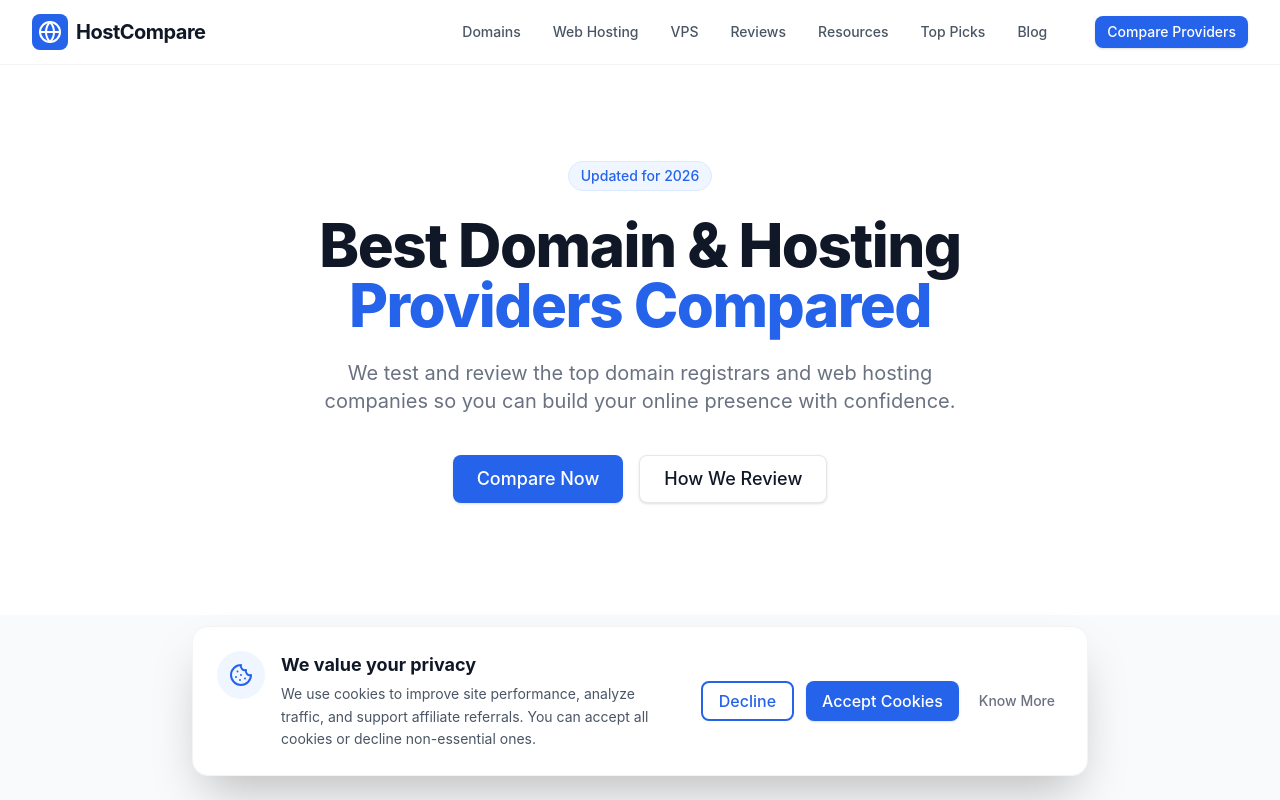
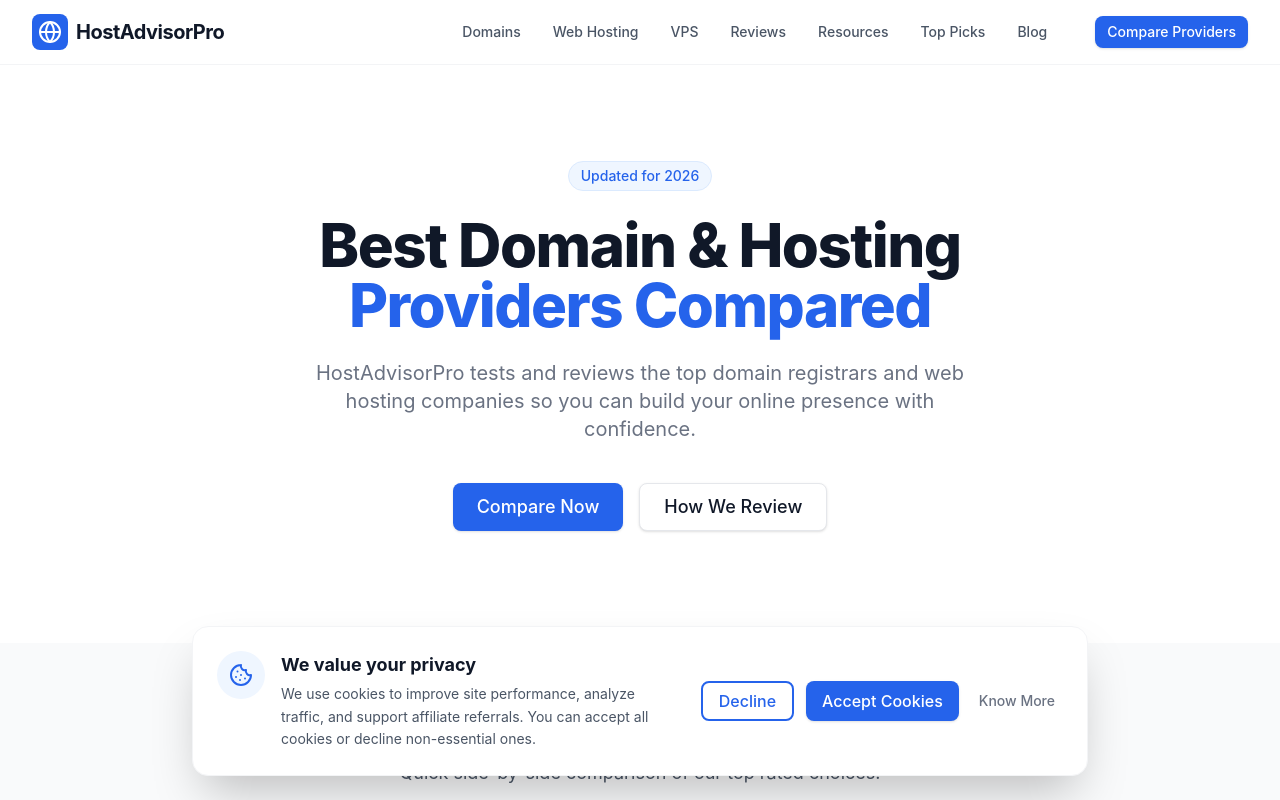
Before and after one commit to thekishanjangid/host_compare, a React (Vite) app: page / in a window 1280 px wide. Shown: the top 800 px of the page. Built offline with nearby package versions, Linux system fonts and the light colour scheme.

Commit message:
chore: rebrand site from HostCompare to HostAdvisorPro

```diff
--- a/index.html
+++ b/index.html
@@ -4,7 +4,7 @@
     <meta charset="UTF-8" />
     <link rel="icon" type="image/svg+xml" href="/vite.svg" />
     <meta name="viewport" content="width=device-width, initial-scale=1.0" />
-    <title>domain_hosting_project</title>
+    <title>HostAdvisorPro – Domain & Hosting Reviews and Comparisons</title>
   </head>
   <body>
     <div id="root"></div>
--- a/src/components/layout/Footer.jsx
+++ b/src/components/layout/Footer.jsx
@@ -12,7 +12,7 @@
               <div className="bg-brand-600 p-1.5 rounded-lg">
                 <Globe className="h-5 w-5 text-white" />
               </div>
-              <span className="text-xl font-bold text-white tracking-tight">HostCompare</span>
+              <span className="text-xl font-bold text-white tracking-tight">HostAdvisorPro</span>
             </Link>
             <p className="text-gray-400 text-sm leading-relaxed">
               We compare the best domain registrars and hosting providers to help you make informed decisions for your online presence.
@@ -51,7 +51,7 @@
 
         <div className="mt-12 border-t border-gray-800 pt-8">
           <p className="text-xs text-gray-500 text-center">
-            &copy; {new Date().getFullYear()} HostCompare. All rights reserved.
+            &copy; {new Date().getFullYear()} HostAdvisorPro. All rights reserved.
           </p>
           <p className="mt-4 text-xs text-gray-600 text-center max-w-2xl mx-auto">
             Disclosure: We may earn a commission when you purchase through links on our site. This comes at no extra cost to you and helps us maintain our high-quality content.
--- a/src/components/layout/Header.jsx
+++ b/src/components/layout/Header.jsx
@@ -29,7 +29,7 @@
               <div className="bg-brand-600 p-1.5 rounded-lg">
                 <Globe className="h-6 w-6 text-white" />
               </div>
-              <span className="text-xl font-bold text-gray-900 tracking-tight">HostCompare</span>
+              <span className="text-xl font-bold text-gray-900 tracking-tight">HostAdvisorPro</span>
             </Link>
           </div>
 
--- a/src/pages/About.jsx
+++ b/src/pages/About.jsx
@@ -16,7 +16,7 @@
         <section className="mb-16">
           <h2 className="text-3xl font-bold text-gray-900 mb-6">Who We Are</h2>
           <p className="text-lg text-gray-600 mb-6 leading-relaxed">
-            Welcome to our domain and hosting comparison hub. Founded in 2026, our mission is simple: to bring transparency to the often confusing world of web infrastructure. We are a team of developers, writers, and digital marketers who know how hard it can be to choose the right tools for a new project.
+            Welcome to HostAdvisorPro. Founded in 2026, our mission is simple: to bring transparency to the often confusing world of web infrastructure. We are a team of developers, writers, and digital marketers who know how hard it can be to choose the right tools for a new project.
           </p>
           <p className="text-lg text-gray-600 leading-relaxed">
             We are not a hosting company. We are an educational resource that tests, reviews, and compares services to help you make an informed decision.
--- a/src/pages/AffiliateDisclosure.jsx
+++ b/src/pages/AffiliateDisclosure.jsx
@@ -11,7 +11,7 @@
 
       <div className="max-w-3xl mx-auto px-4 sm:px-6 lg:px-8 py-16 prose prose-lg prose-blue text-gray-600">
         <p className="lead text-xl text-gray-800 mb-8">
-          The short version: We participate in affiliate programs. If you purchase through our links, we may earn a commission. This comes at no extra cost to you.
+          The short version: HostAdvisorPro participates in affiliate programs. If you purchase through our links, we may earn a commission. This comes at no extra cost to you.
         </p>
 
         <h3>Our Commitment to Honesty</h3>
--- a/src/pages/CookiesPolicy.jsx
+++ b/src/pages/CookiesPolicy.jsx
@@ -22,7 +22,7 @@
 
             <h2 className="text-2xl font-bold text-gray-900 mt-12 mb-6">2. How We Use Cookies</h2>
             <p>
-              At HostCompare, we use cookies to:
+              At HostAdvisorPro, we use cookies to:
             </p>
             <ul className="list-disc pl-6 space-y-2 mt-4 mb-8">
               <li>Ensure the basic functionality of our website works correctly.</li>
@@ -77,7 +77,7 @@
 
             <h2 className="text-2xl font-bold text-gray-900 mt-12 mb-6">Contact Us</h2>
             <p>
-              If you have any questions about our use of cookies, please contact us at privacy@hostcompare.com or visit our <a href="/contact" className="text-brand-600 hover:text-brand-700 underline">Contact page</a>.
+              If you have any questions about our use of cookies, please contact us at privacy@hostadvisorpro.com or visit our <a href="/contact" className="text-brand-600 hover:text-brand-700 underline">Contact page</a>.
             </p>
           </div>
         </div>
--- a/src/pages/Home.jsx
+++ b/src/pages/Home.jsx
@@ -25,7 +25,7 @@
             <span className="text-brand-600">Providers Compared</span>
           </h1>
           <p className="mt-4 max-w-2xl mx-auto text-xl text-gray-500 mb-10">
-            We test and review the top domain registrars and web hosting companies so you can build your online presence with confidence.
+            HostAdvisorPro tests and reviews the top domain registrars and web hosting companies so you can build your online presence with confidence.
           </p>
           <div className="flex justify-center gap-4">
             <Button size="lg" asChild>
--- a/src/pages/PrivacyPolicy.jsx
+++ b/src/pages/PrivacyPolicy.jsx
@@ -12,7 +12,7 @@
       <div className="max-w-3xl mx-auto px-4 sm:px-6 lg:px-8 py-16 prose prose-blue text-gray-600">
         <h3>1. Introduction</h3>
         <p>
-          This Privacy Policy explains how we collect, use, and protect your information when you visit our website. By using our site, you agree to the collection and use of information in accordance with this policy.
+          This Privacy Policy explains how HostAdvisorPro collects, uses, and protects your information when you visit our website. By using our site, you agree to the collection and use of information in accordance with this policy.
         </p>
 
         <h3>2. Information We Collect</h3>
--- a/src/pages/Terms.jsx
+++ b/src/pages/Terms.jsx
@@ -12,7 +12,7 @@
       <div className="max-w-3xl mx-auto px-4 sm:px-6 lg:px-8 py-16 prose prose-blue text-gray-600">
         <h3>1. Acceptance of Terms</h3>
         <p>
-          By accessing and using this website, you accept and agree to be bound by the terms and provision of this agreement. In addition, when using this websites particular services, you shall be subject to any posted guidelines or rules applicable to such services.
+          By accessing and using HostAdvisorPro, you accept and agree to be bound by the terms and provision of this agreement. In addition, when using this websites particular services, you shall be subject to any posted guidelines or rules applicable to such services.
         </p>
 
         <h3>2. Educational & Informational Purpose</h3>
```
